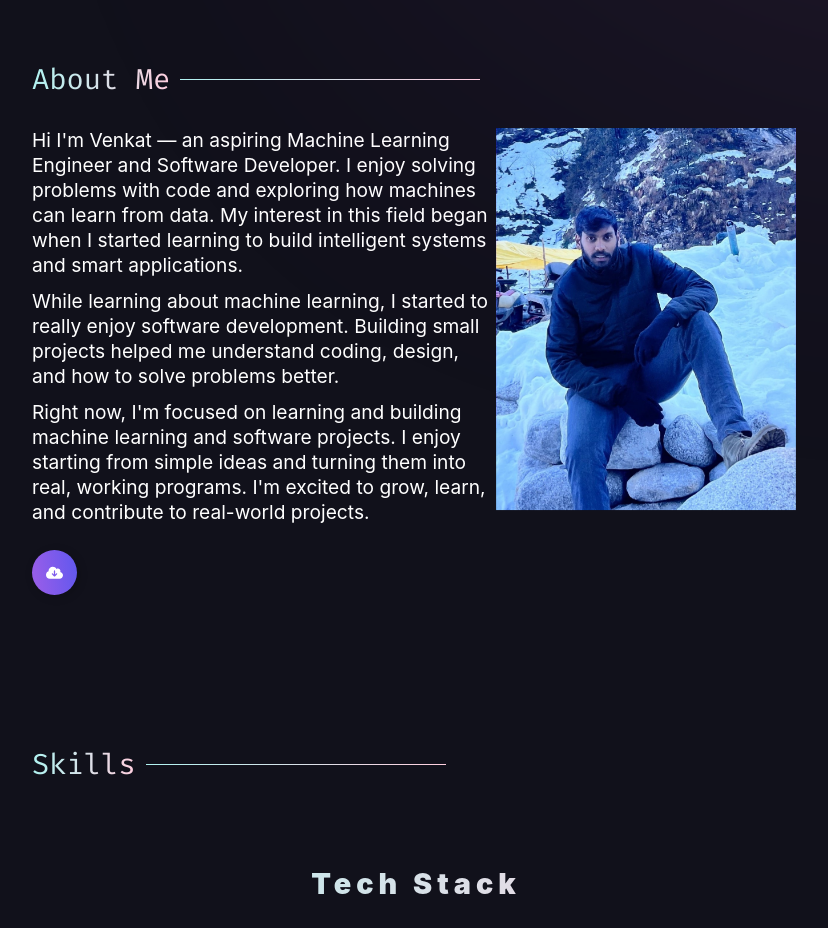
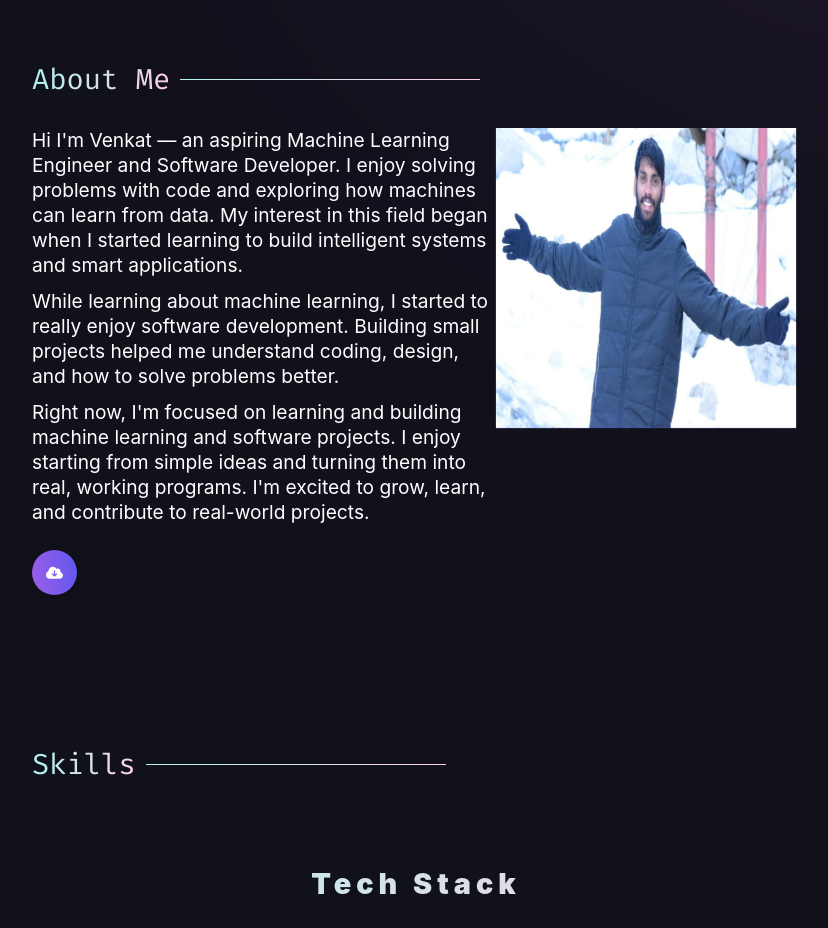
Before and after one commit to venky726/venkat-portfolio, a plain HTML site: page index.html in a window 1280 px wide. Shown: the part 940-1868 px from the top of the page, without its empty margins (224-1052 px from the left). Drawn offline with nearby package versions, Linux system fonts and the light colour scheme; a web font is replaced by a local one.

Commit message:
Update image source in index.html

```diff
--- a/index.html
+++ b/index.html
@@ -245,7 +245,7 @@
           </div>
 
           <div class="dp" data-aos="fade-up">
-            <img src="src\webp\pppp4.jpg" alt="Vinod Jangid" tabindex="0" aria-label="image of vinod" />
+            <img src="src\webp\pppp5.jpg" alt="Vinod Jangid" tabindex="0" aria-label="image of vinod" />
           </div>
         </div>
       </div>
```
